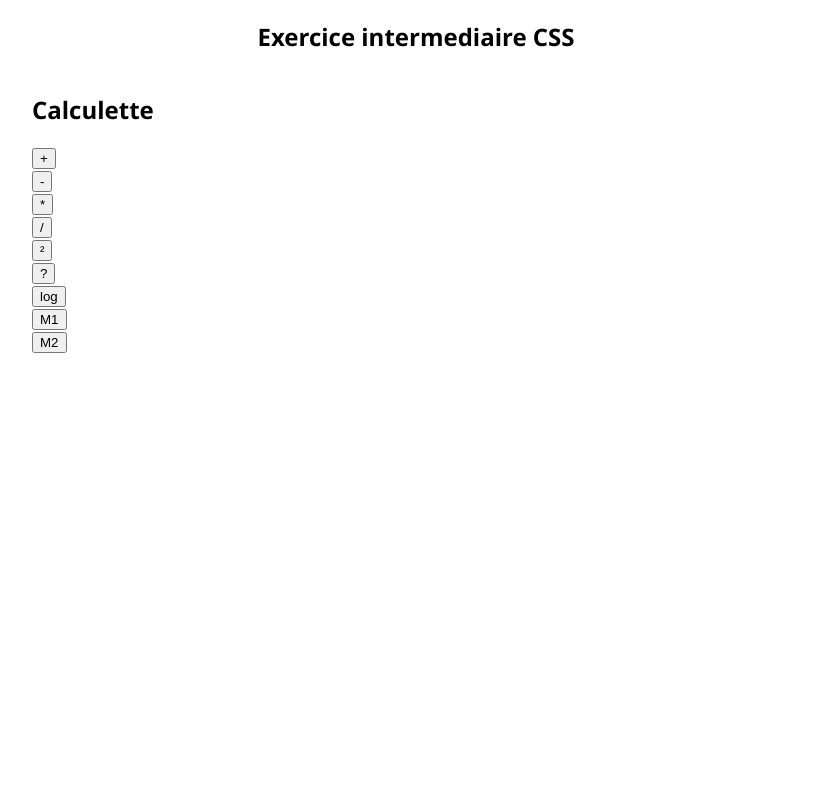
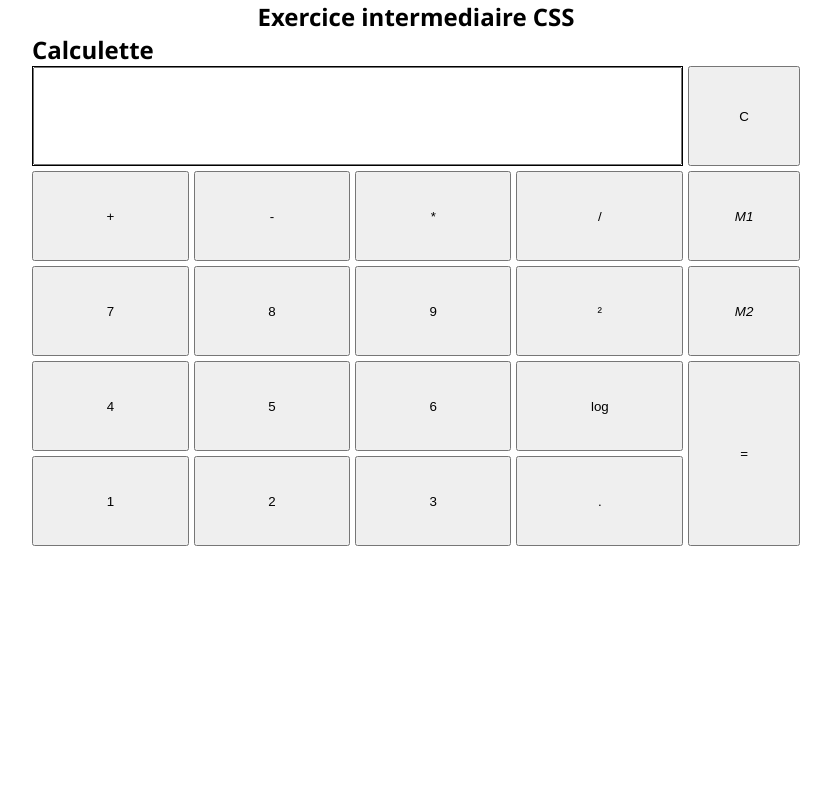
Before and after one commit to misterthii/calculator-app-css, a plain HTML site: page index.html in a window 1280 px wide. Shown: the top 800 px of the page, without its empty margins (224-1055 px from the left). Drawn offline with Linux system fonts and the light colour scheme.

Commit message:
Update Calculator

```diff
--- /dev/null
+++ b/assets/styles/module/_calculator.scss
@@ -0,0 +1,15 @@
+button, #output, #output > input{
+    height: 100%;
+    width: 100%;
+}
+
+#output{
+    border: 1px solid black;
+}
+
+#output input{
+    display: inline;
+    padding: 0;
+    margin: 0;
+    font-size: 1.4rem;
+}
--- /dev/null
+++ b/assets/styles/module/_grid.scss
@@ -0,0 +1,37 @@
+.grid{
+    display: grid;
+}
+
+#output{ grid-area: output;}
+#clear{ grid-area: clear;}
+#addition{ grid-area: addition;}
+#soustraction{ grid-area: soustraction;}
+#multiplication{ grid-area: multiplication;}
+#division{ grid-area: division;}
+#M1{ grid-area: M1;}
+#puissance{ grid-area: puissance;}
+#M2{ grid-area: M2;}
+#logarithme{ grid-area: logarithme;}
+#dot{ grid-area: dot;}
+#equal{ grid-area: equal;}
+#seven{ grid-area: seven;}
+#height{ grid-area: height;}
+#nine{ grid-area: nine;}
+#four{ grid-area: four;}
+#five{ grid-area: five;}
+#six{ grid-area: six;}
+#one{ grid-area: one;}
+#two{ grid-area: two;}
+#three{ grid-area: three;}
+
+
+.calculette{
+    grid-template-areas:
+    'output     output          output          output clear'
+    'addition   soustraction    multiplication  division M1'
+    'seven height nine puissance M2'
+    'four five six logarithme equal'
+    'one two three dot equal';
+    gap: 5px;
+    height: 60dvh;
+}
--- a/assets/styles/module/_main.scss
+++ b/assets/styles/module/_main.scss
@@ -1,4 +1,5 @@
 main{
+    margin: 0 20%;
     section{
         height: 100vh;
     }
--- /dev/null
+++ b/assets/styles/reset.scss
@@ -0,0 +1,5 @@
+*{
+    margin: 0;
+    padding: 0;
+    box-sizing: border-box;
+}
--- a/assets/styles/style.scss
+++ b/assets/styles/style.scss
@@ -1,11 +1,10 @@
+@use "./reset.scss";
 @use "./theme/variable";
 @use "./theme/theme";
 @use "./module/flex";
 @use "./module/main";
-
+@use "./module/grid";
+@use "./module/calculator";
 :root{
     font-family: 'Segoe UI', Tahoma, Geneva, Verdana, sans-serif;
 }
-body{
-    margin: 0 20%;
-}
--- a/index.html
+++ b/index.html
@@ -23,8 +23,10 @@
   <section>
     <h2>Calculette</h2>
     <div class="grid calculette">
-      <div class="output">
-      </div>
+      <form id="output"  action="">
+          <input type="text">
+        </form>
+
       <div id="addition">
         <button type="button">+</button>
       </div>
@@ -37,20 +39,53 @@
       <div id="division">
         <button type="button">/</button>
       </div>
+      <div id="seven">
+        <button type="button">7</button>
+      </div>
+      <div id="height">
+        <button type="button">8</button>
+      </div>
+      <div id="nine">
+        <button type="button">9</button>
+      </div>
       <div id="puissance">
         <button type="button">²</button>
       </div>
-      <div id="logique">
-        <button type="button">?</button>
+      <div id="four">
+        <button type="button">4</button>
+      </div>
+      <div id="five">
+        <button type="button">5</button>
+      </div>
+      <div id="six">
+        <button type="button">6</button>
       </div>
       <div id="logarithme">
         <button type="button">log</button>
       </div>
+      <div id="one">
+        <button type="button">1</button>
+      </div>
+      <div id="two">
+        <button type="button">2</button>
+      </div>
+      <div id="three">
+        <button type="button">3</button>
+      </div>
+      <div id="dot">
+        <button type="button">.</button>
+      </div>
+      <div id="clear">
+        <button type="button">C</button>
+      </div>
       <div id="M1">
-        <button type="button">M1</button>
+        <button type="button"><em>M1</em></button>
       </div>
       <div id="M2">
-        <button type="button">M2</button>
+        <button type="button"><em>M2</em></button>
+      </div>
+      <div id="equal">
+        <button type="button">=</button>
       </div>
     </div>
   </section>
```
Also changed, not shown: assets/styles/style.css, 1 other file.
